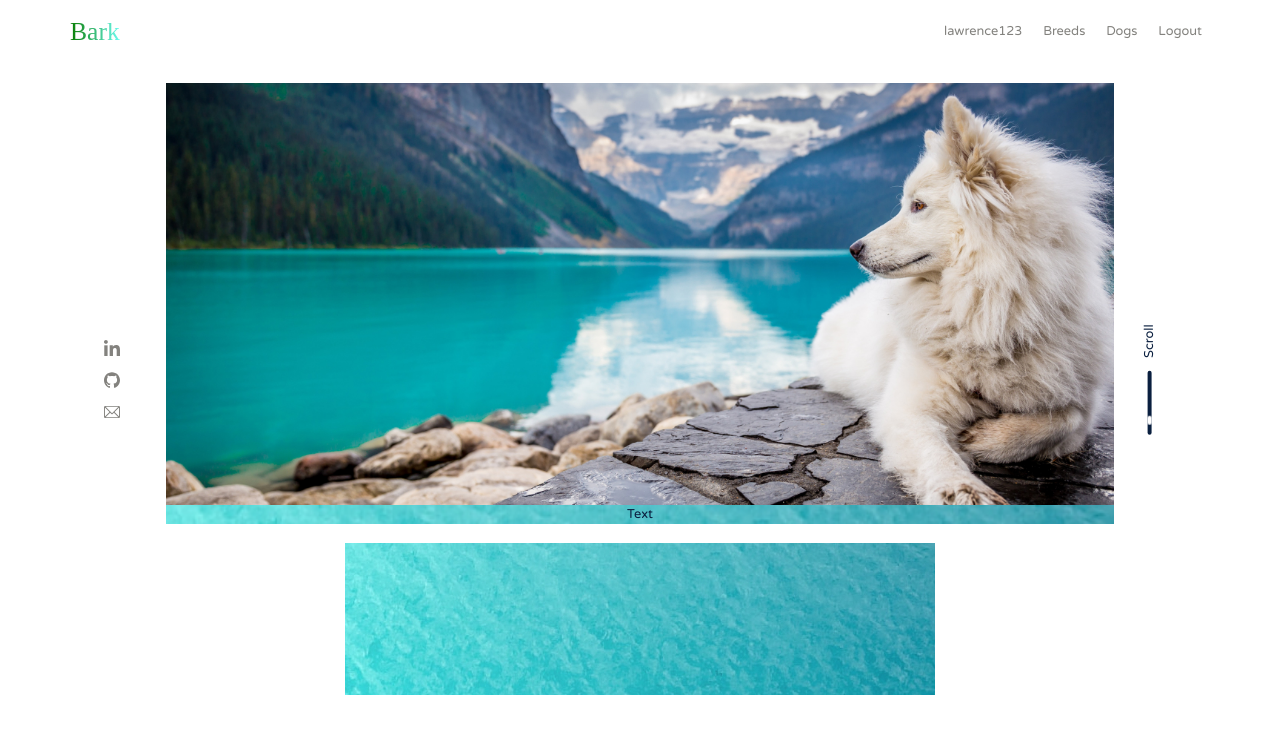
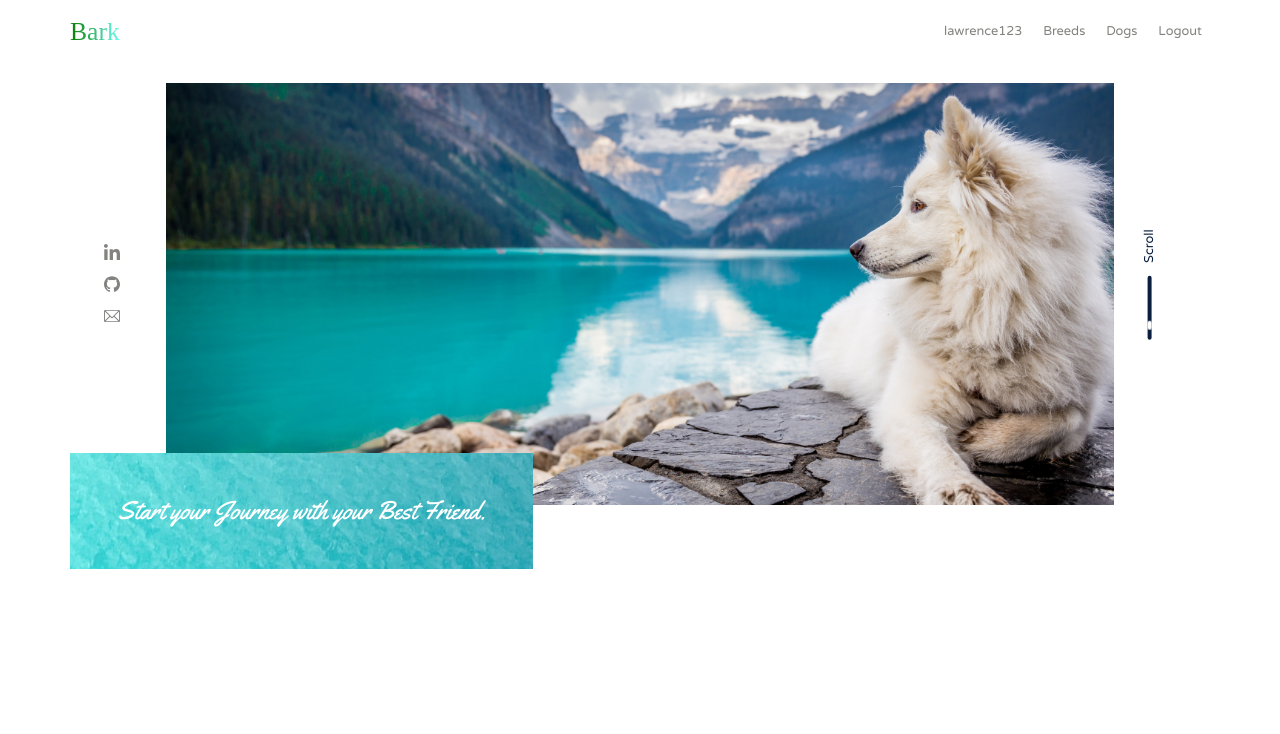
Before and after one commit to lawrencedovin/capstone-2-bark, a React (Create React App) app in the folder bark/: page / in a window 1280 px wide. Shown: the top 734 px of the page. Built offline with nearby package versions, Linux system fonts and the light colour scheme; a web font is replaced by a local one.

Commit message:
Added bark hero banner

```diff
--- a/bark/src/components/Hero/Hero.js
+++ b/bark/src/components/Hero/Hero.js
@@ -26,10 +26,6 @@ const Hero = () => (
         </div>
         <div className="col-md-10">
           <img src={process.env.PUBLIC_URL + 'images/hero-image.jpg'} className="hero__image img-fluid" alt="hero"/>
-          <div className="hero__image--banner">
-            Text
-          </div>
-          <img src={process.env.PUBLIC_URL + 'images/banner-image.jpg'} className="hero__image img-fluid" alt="banner"/>
         </div>
         <div className="col-md-1">
           <span className="hero__scroll">
@@ -38,6 +34,13 @@ const Hero = () => (
             </span>
             Scroll
           </span>
+        </div>
+        <div className="row">
+          <div className="col-md-5">
+            <div className="hero__image--banner">
+              Start your Journey with your Best Friend.
+            </div>
+          </div>
         </div>
       </div>
     </div>
--- a/bark/src/css/styles.css
+++ b/bark/src/css/styles.css
@@ -69,12 +69,15 @@ button {
 
 .hero__image {
   margin-top: 2.4rem; }
+  .hero__image--banner-container {
+    margin-left: 6.4rem; }
   .hero__image--banner {
+    font-family: "Yellowtail", cursive;
+    font-size: 3.2rem;
+    color: #FFFFFF;
     background-image: url("/images/banner-image.jpg");
-    background-size: cover;
-    box-sizing: border-box;
-    width: 100%;
-    height: 100%; }
+    margin-top: -6.4rem;
+    padding: 4.8rem 0; }
 
 .hero__scroll {
   display: inline-block;
--- a/bark/src/sass/components/_hero.scss
+++ b/bark/src/sass/components/_hero.scss
@@ -12,12 +12,16 @@
     }
     &__image {
         margin-top: 2.4rem;
+        &--banner-container {
+            margin-left: 6.4rem;
+        }
         &--banner {
+            font-family: $font-hero-banner;
+            font-size: $font-size-medium;
+            color: $color-white;
             background-image: url("/images/banner-image.jpg");
-            background-size: cover;
-            box-sizing: border-box;
-            width: 100%;
-            height: 100%;
+            margin-top: -6.4rem;
+            padding: 4.8rem 0;
         }
     }
 
```
